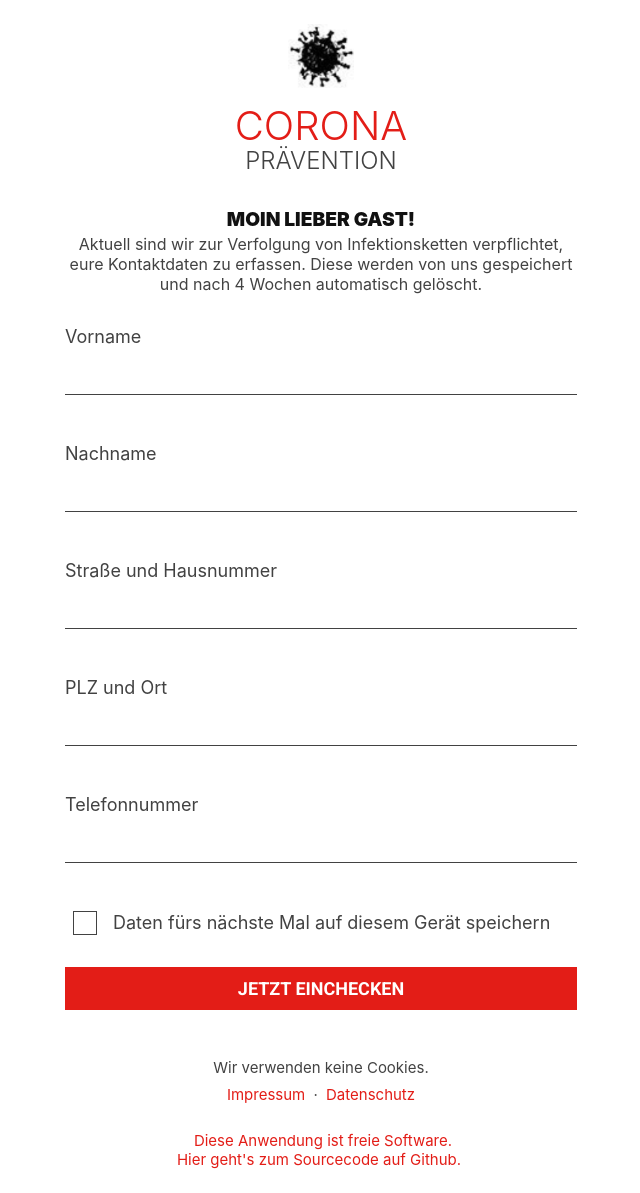
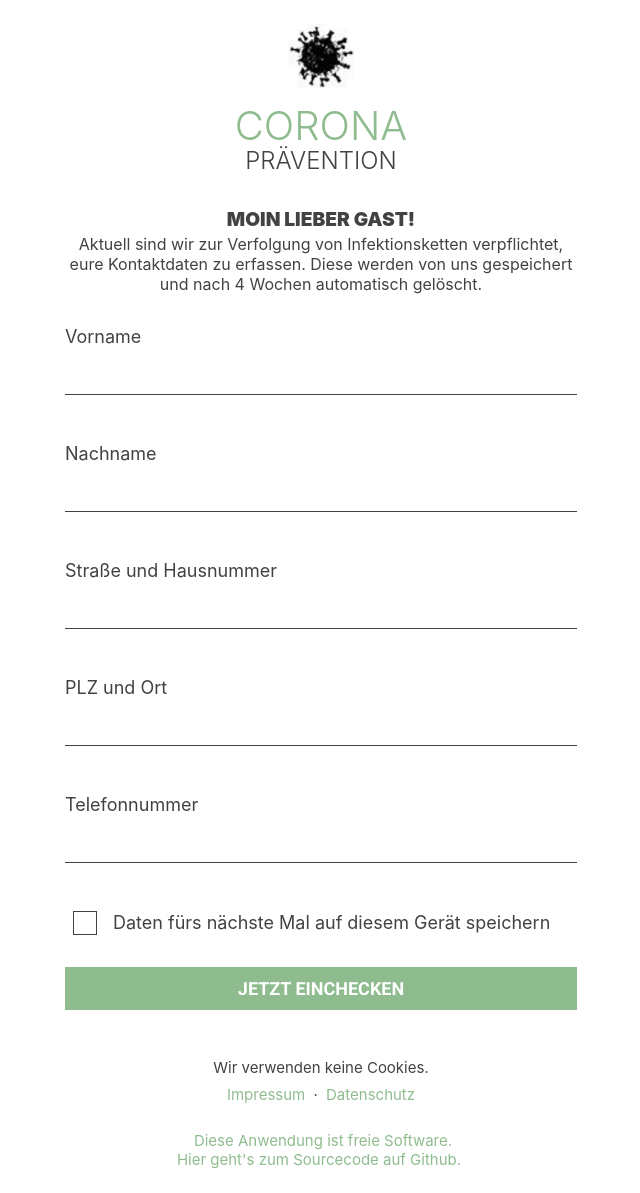
Before and after one commit to gaengeviertel/coronaSignIn, a Flask app: page / in a window 1280 px wide. Shown: the whole page, without its empty margins (319-959 px from the left). Run offline with Flask 2, Linux system fonts and the light colour scheme; some libraries are stand-ins or nearby versions.

Commit message:
replace color values and add notes on how to customise the primary color

```diff
--- a/src/static/styles/main.css
+++ b/src/static/styles/main.css
@@ -38,8 +38,8 @@ textarea {
 input:focus,
 textarea:focus {
   outline: none;
-  border-bottom: 1px solid #fea;
-  background-color: #fea;
+  border-bottom: 1px solid lightgray;
+  background-color: lightgray;
 }
 
 input[type="checkbox"] {
@@ -51,8 +51,8 @@ input[type="checkbox"] {
 }
 
 input[type="submit"] {
-  background-color: #e31d17;
-  border: 3px solid #e31d17;
+  background-color: darkseagreen;
+  border: 3px solid darkseagreen;
   color: white;
   cursor: pointer;
   font-size: 1.125rem;
@@ -61,16 +61,16 @@ input[type="submit"] {
 
 input[type="submit"]:hover {
   background-color: transparent;
-  color: #e31d17;
+  color: darkseagreen;
 }
 
 input.has_error,
 textarea.has_error {
-  border: 1px solid #e31d17;
+  border: 1px solid red;
 }
 
 .errors {
-  color: #e31d17;
+  color: red;
   margin-bottom: 0;
   padding: 0;
   list-style: none;
@@ -91,7 +91,7 @@ h1 {
 }
 
 .highlight {
-  color: #e31d17;
+  color: darkseagreen;
   font-size: 2.5rem;
   margin: 1rem 0 0;
 }
@@ -99,7 +99,6 @@ h1 {
 h2 {
   font-size: 1.2rem;
   margin: 1rem auto 0.25rem;
-  color: #111111;
   line-height: 1.75rem;
   text-transform: uppercase;
   text-align: center;
@@ -108,7 +107,7 @@ h2 {
 }
 
 a {
-  color: #e31d17;
+  color: darkseagreen;
   text-decoration: none;
   padding: 0 0.25rem;
 }
```
Also changed, not shown: Readme.md.
